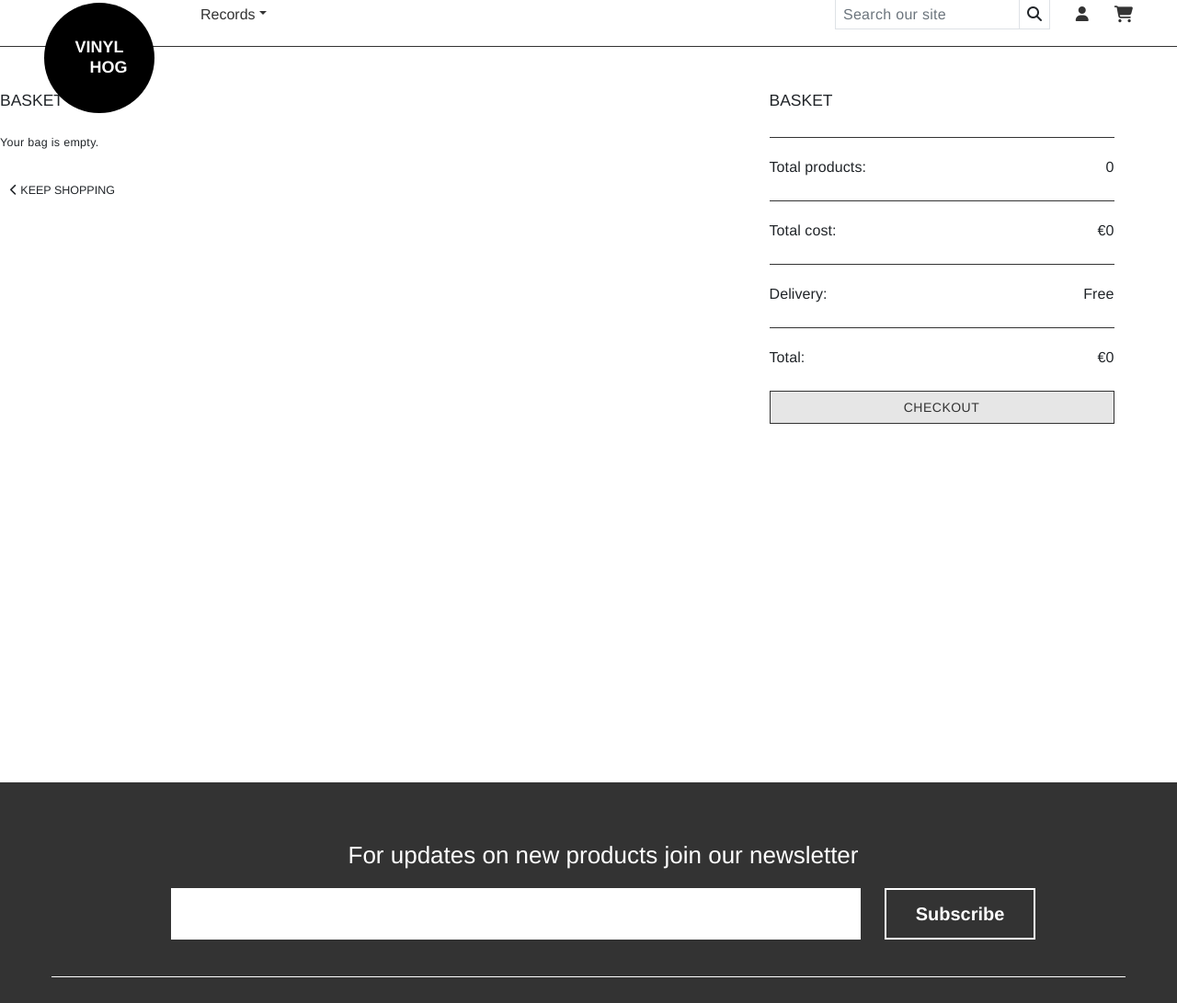
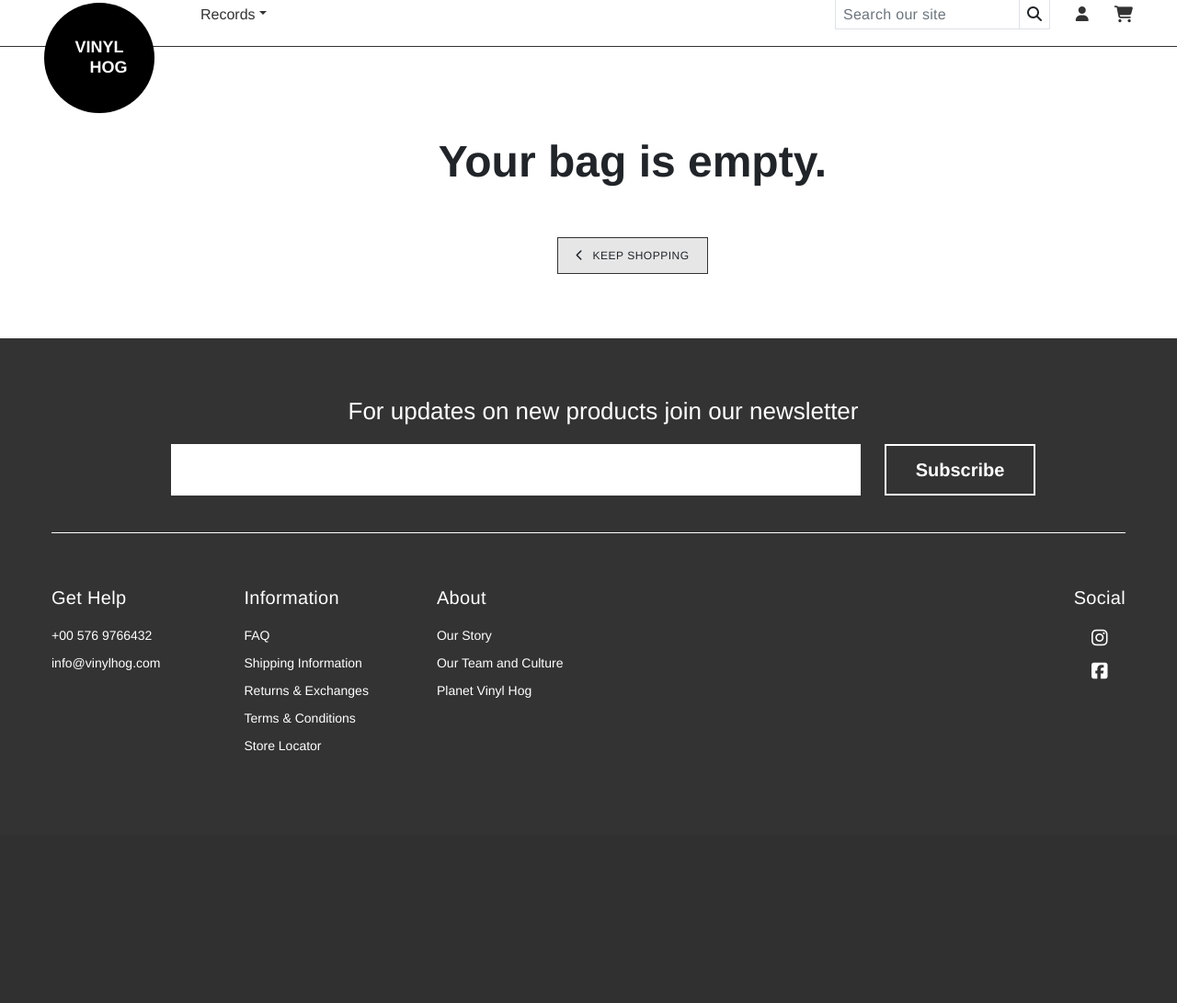
Before and after one commit to AndrewHyland757/Vinyl-Hog-, a Django app: page /basket/ in a window 1280 px wide. Shown: the part 19-1110 px from the top of the page at 92% size. After the commit the page ends 836 px from the top, so only its background shows below. Run offline with Django 3.2, Linux system fonts and the light colour scheme; some libraries are stand-ins or nearby versions.

Commit message:
Add further styling

```diff
--- a/basket/templates/basket/basket.html
+++ b/basket/templates/basket/basket.html
@@ -7,11 +7,13 @@
 
 {% block content %}
 
+{% if basket_items %}
+<div class="basket-container">
 
-<div class="basket-container">
+
   <div class="basket-col-left">
     <h3 class="checkout-heading">Basket</h3>
-    {% if basket_items %}
+
     {% for item in basket_items %}
 
     <div class="checkout-item">
@@ -41,9 +43,7 @@
             method="POST"
           >
             {% csrf_token %}
-            <!--
-                                <p class="item-detail">Quantity:</p>
-                                -->
+
             <input
               class="qty-input"
               type="number"
@@ -86,18 +86,10 @@
     </div>
 
     {% endfor %}
-    {% else %}
-    <p class="lead mb-5">Your bag is empty.</p>
-    <a
-      href="{% url 'products' %}"
-      class="btn btn-outline-black rounded-0 btn-lg"
-    >
-      <span class="icon">
-        <i class="fas fa-chevron-left"></i>
-      </span>
-      <span class="text-uppercase">Keep Shopping</span>
-    </a>
-    {% endif %}
+
+
+
+
   </div>
 
   <div class="basket-col-right">
@@ -126,10 +118,10 @@
       </div>
 
       {% if free_delivery_delta > 0 %}
-      <p class="item-detail">
-        Spend €{{ free_delivery_delta }} to avail of free delivery.
-      </p>
-      {% endif %}
+            <p class="costs-item costs-item--delta">
+              Spend €{{ free_delivery_delta }} to avail of free delivery
+            </p>
+            {% endif %}
 
       <div class="cost-item">
         <p class="item-detail">Total:</p>
@@ -141,6 +133,27 @@
 
   </div>
 </div>
+
+  {% else %}
+
+
+    <div class="section-head-container section-head-container--basket">
+      <h1 class="section-heading">Your bag is empty.</h1>
+
+      <a href="{% url 'products' %}" class="btn btn-outline-black rounded-0 btn-lg">
+
+        <span class="btn-custom btn-custom--basket"><i class="fas fa-chevron-left mr-3"></i>Keep Shopping</span>
+      </a>
+
+    </div>
+
+
+
+  {% endif %}
+
+
+
+
 
 
 
--- a/products/templates/products/product.html
+++ b/products/templates/products/product.html
@@ -35,7 +35,7 @@
 
         <form class="form" action="{% url 'add-basket' product.id %}" method="POST">
             {% csrf_token %}
-            <p class="quantity"><strong>Quantity:</strong></p>
+
 
             <input class=" qty-input" type="number" name="quantity" value="1" min="1" max="99" >
             <input type="submit" class="btn-custom" value="Add to Bag">
--- a/products/templates/products/products.html
+++ b/products/templates/products/products.html
@@ -14,8 +14,7 @@
   <div class="section-head-container">
     <h1 class="section-heading">{{section_heading}}</h1>
     <p class="section-text">
-      Sed ut perspiciatis unde omnis iste natus error sit voluptatem accusantium
-      doloremque laudantium,
+      {{ section_text }}
     </p>
 
   </div>
--- a/products/views.py
+++ b/products/views.py
@@ -13,6 +13,7 @@ def products(request):
     query= None
     conditions = None
     section_heading = "All Vinyl"
+    section_text = "Our full selection of vinyl."
     recent_added_products = None
     sort = None
     direction = None
@@ -30,6 +31,7 @@ def products(request):
                 products_by_date = products.order_by('-date_added')
                 products =  products_by_date[0:12]
                 section_heading = "New Releases"
+                section_text = "Check out our latest releases."
 
             else:
 
@@ -40,8 +42,10 @@ def products(request):
 
                 if requested_condition == ["New"]:
                     section_heading = "New Vinyl"
+                    section_text = "Our full library of brand new vinyl just for you."
                 else:
                     section_heading = "Used Vinyl"
+                    section_text = "Our full library of high quality used vinyl."
 
 
         if 'genre' in request.GET:
@@ -65,6 +69,7 @@ def products(request):
 
 
     context = {
+        "section_text": section_text,
         "albums": products,
         'current_conditions': conditions,
         'search_term': query,
--- a/static/styles/base.css
+++ b/static/styles/base.css
@@ -38,7 +38,7 @@ NAVIGATION
   }
   .logo {
     font-size: 1.8rem;
-    font-weight: 700;
+    font-weight: 600;
     line-height: 1.2;
     text-transform: uppercase;
 
@@ -67,7 +67,7 @@ NAVIGATION
 
   .dropdown-menu {
     font-size: 1.4rem;
-    padding: 2rem 1rem;
+    padding: 2rem 1rem 1rem 1rem;
     margin-top: 1rem;
   }
 
--- a/static/styles/basket.css
+++ b/static/styles/basket.css
@@ -26,6 +26,15 @@
     padding-bottom: 2.4rem
 }
 
+
+.section-head-container--basket {
+    margin:0;
+
+   display: flex;
+   flex-direction: column;
+   align-items: center;
+   gap:3.2rem;
+}
 
 
 /**** COL LEFT ****/
@@ -169,3 +178,16 @@ padding-bottom: 1.8rem;
 
 
 }
+
+
+
+.costs-item {
+    font-size: 1.4rem;
+    letter-spacing: .01rem;
+    display: flex;
+    justify-content: space-between;
+    padding-bottom: 1.2rem;
+}
+.costs-item--delta {
+    font-size: 1.2rem;
+}
--- a/static/styles/checkout_success.css
+++ b/static/styles/checkout_success.css
@@ -112,3 +112,7 @@
     margin-top: 2.4rem;
 
 }
+
+.line_item_container {
+
+}
--- a/static/styles/product.css
+++ b/static/styles/product.css
@@ -10,6 +10,7 @@
     align-items:start;
     margin-bottom: 12rem;
     margin-top: 12rem;
+    background-color: #eff2f3;
 
 
 
@@ -49,7 +50,7 @@
     display: inline-block;
     width:fit-content;
     font-size: 1.2rem;
-    color:#332f54;
+    color: blueviolet;
 
     letter-spacing: .08rem;
     text-transform: lowercase;
```
Also changed, not shown: checkout/templates/checkout/checkout_success.html (+31 -0 lines), home/templates/home/home.html (+2 -5 lines), templates/allauth/account/login.html (+0 -38 lines), templates/allauth/account/logout.html (+13 -7 lines), db.sqlite3.
